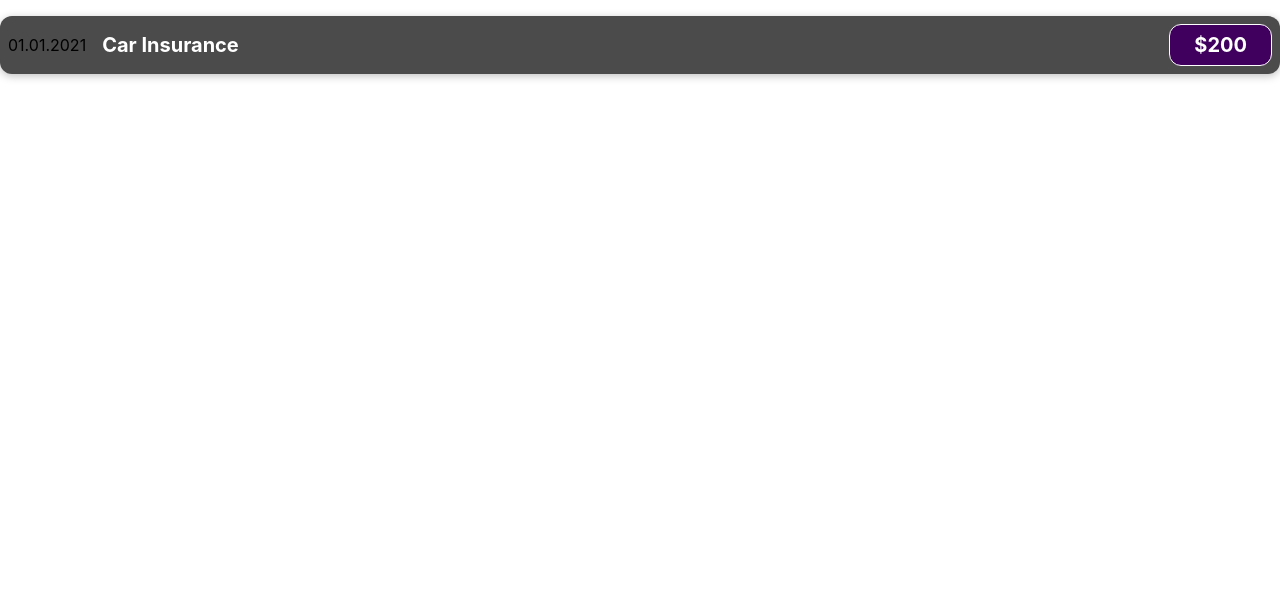
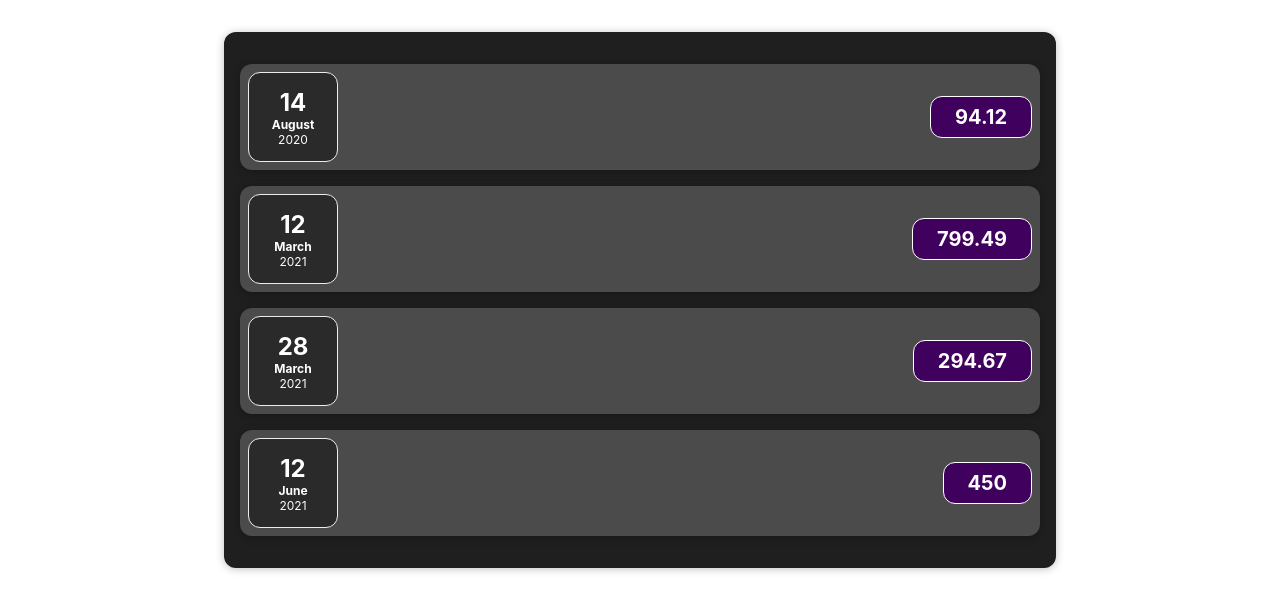
Before and after one commit to EdgarsRum/react-complete-guide, a React (Create React App) app: page / in a window 1280 px wide. Shown: the top 612 px of the page. Built offline with nearby package versions, Linux system fonts and the light colour scheme.

Commit message:
add expenses

```diff
--- a/src/App.js
+++ b/src/App.js
@@ -1,12 +1,30 @@
 import './App.css';
-import ExpenseItem from "./components/ExpenseItem";
+import Expenses from './components/Expenses';
 
 function App() {
-  return (
-    <div>
-      <ExpenseItem></ExpenseItem>
-    </div>
-  );
+  const expenses = [
+    {
+      id: 'e1',
+      title: 'Toilet Paper',
+      amount: 94.12,
+      date: new Date(2020, 7, 14),
+    },
+    {id: 'e2', title: 'New TV', amount: 799.49, date: new Date(2021, 2, 12)},
+    {
+      id: 'e3',
+      title: 'Car Insurance',
+      amount: 294.67,
+      date: new Date(2021, 2, 28),
+    },
+    {
+      id: 'e4',
+      title: 'New Desk (Wooden)',
+      amount: 450,
+      date: new Date(2021, 5, 12),
+    },
+  ];
+
+  return <Expenses expenses={expenses}/>
 }
 
 export default App;
--- /dev/null
+++ b/src/components/ExpenseDate.css
@@ -0,0 +1,26 @@
+.expense-date {
+    display: flex;
+    flex-direction: column;
+    width: 5.5rem;
+    height: 5.5rem;
+    border: 1px solid #ececec;
+    background-color: #2a2a2a;
+    color: white;
+    border-radius: 12px;
+    align-items: center;
+    justify-content: center;
+}
+
+.expense-date__month {
+    font-size: 0.75rem;
+    font-weight: bold;
+}
+
+.expense-date__year {
+    font-size: 0.75rem;
+}
+
+.expense-date__day {
+    font-size: 1.5rem;
+    font-weight: bold;
+}
--- /dev/null
+++ b/src/components/ExpenseDate.js
@@ -0,0 +1,16 @@
+import './ExpenseDate.css';
+
+function ExpenseDate(props) {
+
+  const day = props.date.toLocaleString('en-GB', {day: '2-digit'});
+  const month = props.date.toLocaleString('en-GB', {month: 'long'});
+  const year = props.date.getFullYear();
+
+  return <div className="expense-date">
+    <div className="expense-date__day">{day}</div>
+    <div className="expense-date__month">{month}</div>
+    <div className="expense-date__year">{year}</div>
+  </div>;
+}
+
+export default ExpenseDate;
--- a/src/components/ExpenseItem.js
+++ b/src/components/ExpenseItem.js
@@ -1,11 +1,13 @@
 import './ExpenseItem.css'
+import ExpenseDate from './ExpenseDate';
 
-function ExpenseItem() {
-  return <div className='expense-item'>
-    <div>01.01.2021</div>
-    <div className='expense-item__description'>
-      <h2>Car Insurance</h2>
-      <div className='expense-item__price'>$200</div>
+function ExpenseItem(props) {
+
+  return <div className="expense-item">
+    <ExpenseDate date={props.date}/>
+    <div className="expense-item__description">
+      <h2>{props.title}</h2>
+      <div className="expense-item__price">{props.amount}</div>
     </div>
   </div>
 
--- /dev/null
+++ b/src/components/Expenses.css
@@ -0,0 +1,9 @@
+.expenses {
+    padding: 1rem;
+    background-color: rgb(31, 31, 31);
+    margin: 2rem auto;
+    width: 50rem;
+    max-width: 95%;
+    border-radius: 12px;
+    box-shadow: 0 1px 8px rgba(0, 0, 0, 0.25);
+}
--- /dev/null
+++ b/src/components/Expenses.js
@@ -0,0 +1,19 @@
+import './Expenses.css';
+import ExpenseItem from './ExpenseItem';
+
+function Expenses(props) {
+  return <div className="expenses">
+    {
+      props.expenses.map((expense =>
+          <ExpenseItem
+            key={expense.id}
+            date={expense.date}
+            subject={expense.subject}
+            amount={expense.amount}
+          />
+      ))
+    }
+  </div>
+}
+
+export default Expenses;
```
Also changed, not shown: public/manifest.json.
